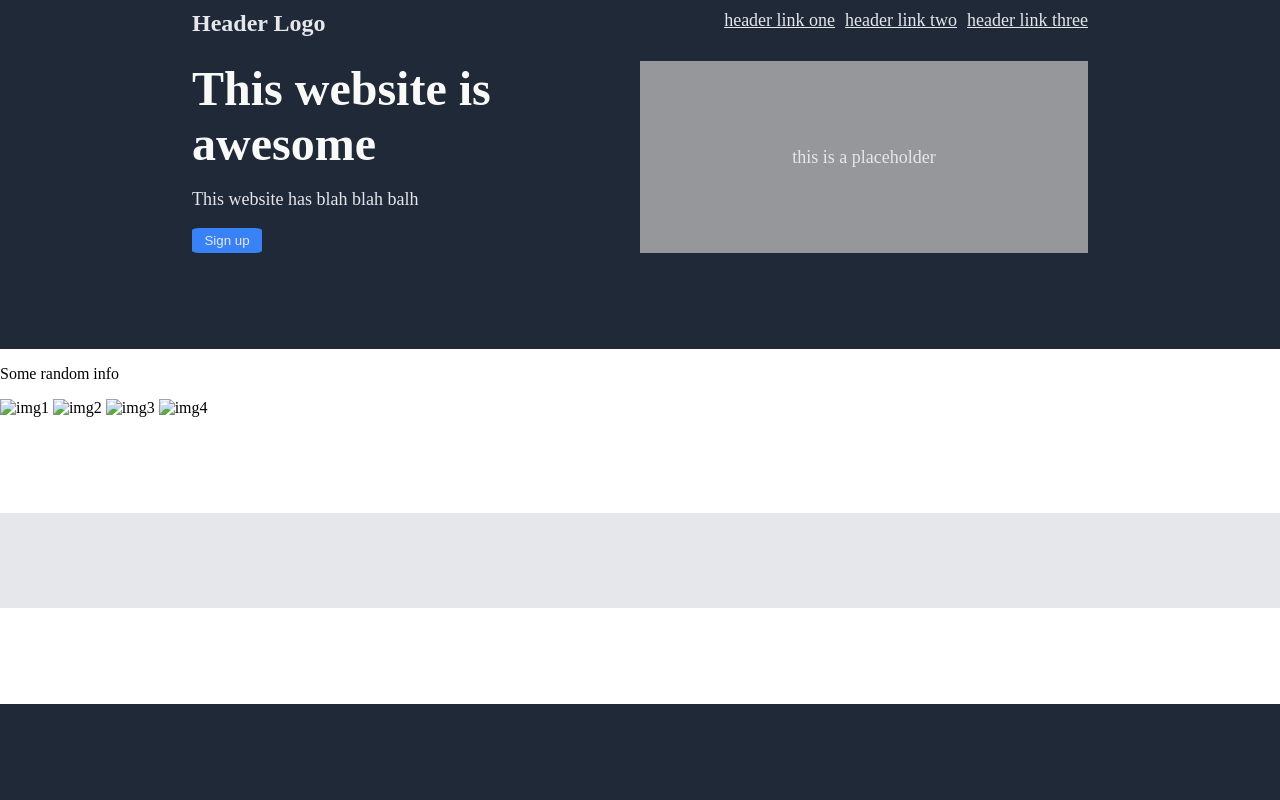
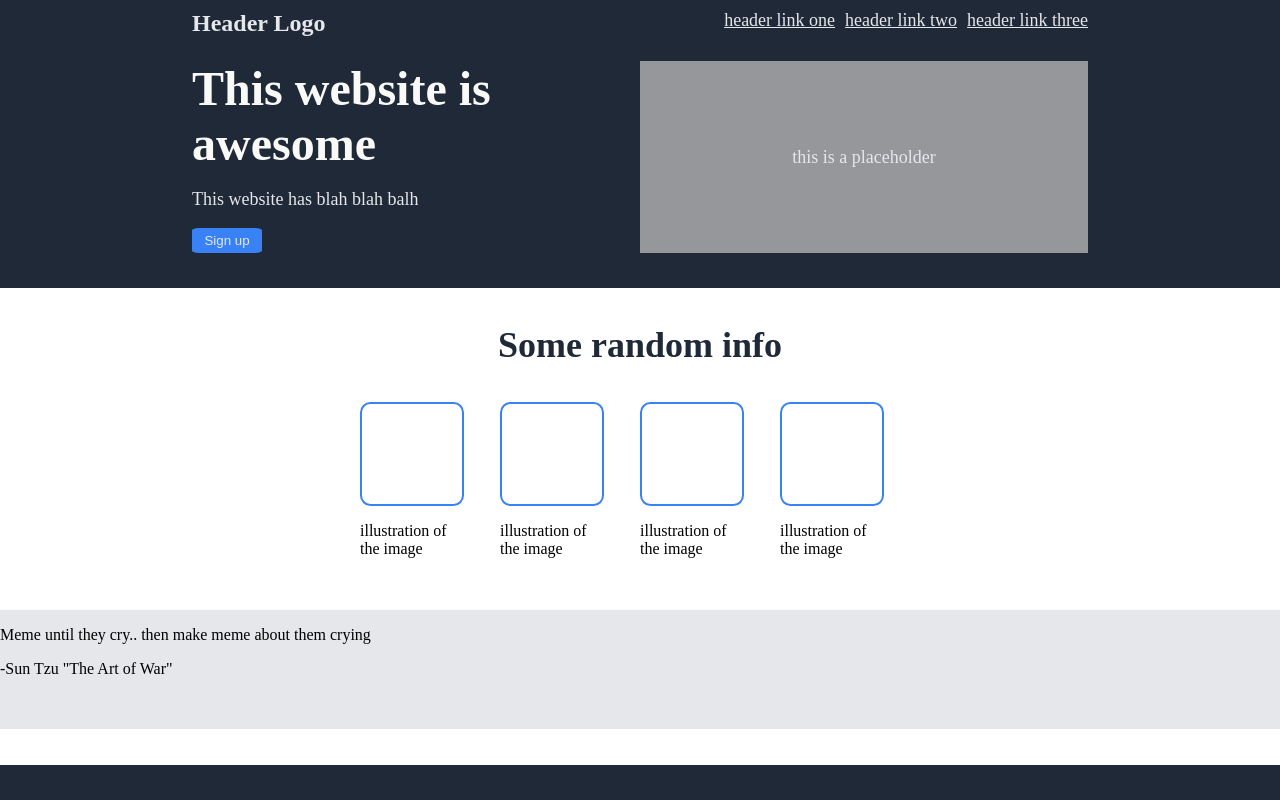
Before and after one commit to ascodeasice/Landing-page-exercise, a plain HTML site: page index.html in a window 1280 px wide. Drawn offline with Linux system fonts and the light colour scheme.

Commit message:
finished the second part(image)

```diff
--- a/index.html
+++ b/index.html
@@ -34,14 +34,33 @@
     </div>
     <div id="info-div">
         <p class="info-header-text">Some random info</p>
-        <div id="img-with-text">
-            <img class="info-div-img" src="#" alt="img1">
-            <img class="info-div-img" src="#" alt="img2">
-            <img class="info-div-img" src="#" alt="img3">
-            <img class="info-div-img" src="#" alt="img4">
+        <div id="images-div">
+            <div id="img1-div" class="img-div">
+                <div class="info-div-img"></div>
+                <p class="img-text">illustration of the image</p>
+            </div>
+            <div id="img2-div" class="img-div">
+                <div class="info-div-img" ></div>
+                <p class="img-text">illustration of the image</p>
+            </div>
+            <div id="img3-div" class="img-div">
+                <div class="info-div-img"></div>
+                <p class="img-text">illustration of the image</p>
+            </div>
+            <div id="img4-div" class="img-div">
+                <div class="info-div-img" ></div>
+                <p class="img-text">illustration of the image</p>
+            </div>
+        </div>
         </div>
     </div>
     <div id="quote-div">
+        <div id="quote">
+            <p id="quote-text">Meme until they cry.. then make meme about them crying</p>
+        </div>
+        <div id="author">
+            <p id="author-text">-Sun Tzu "The Art  of War"</p>
+        </div>
     </div>
     <div id="call-to-action">
     </div>
--- a/style.css
+++ b/style.css
@@ -89,7 +89,39 @@ body {
 
 #info-div{
     flex-grow:1;
+    flex-direction: column;
     background-color:white;
+}
+
+.info-header-text{
+    text-align: center;
+    font-size:36px;
+    font-weight: bolder;
+    color:#1F2937;
+}
+
+#images-div{
+    display:flex;
+    flex-direction:row;
+    justify-content: center;
+}
+
+.info-div-img{
+    width:100px;
+    height:100px;
+    border-radius: 10%;
+    border:solid #3882F6 2px;
+}
+
+.img-div{
+    width:110px;
+    display:flex;
+    flex-direction: column;
+    margin-right:30px;
+}
+
+.img-text{
+
 }
 
 #quote-div{
```
